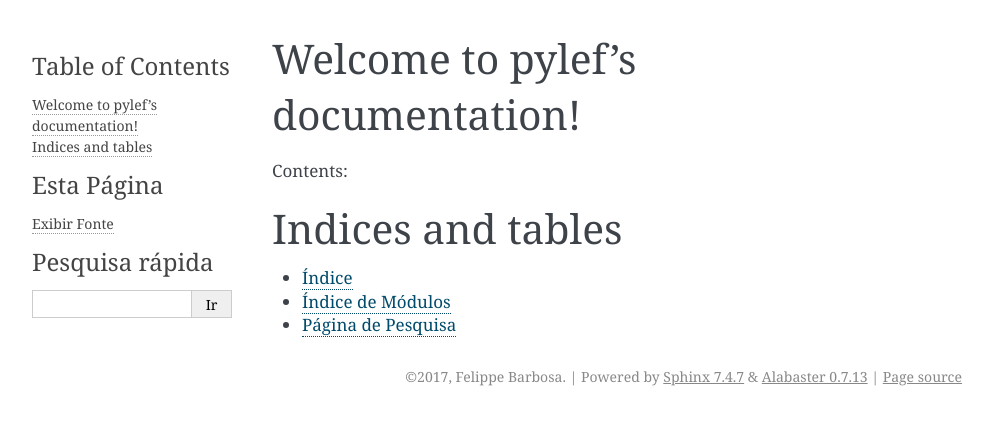
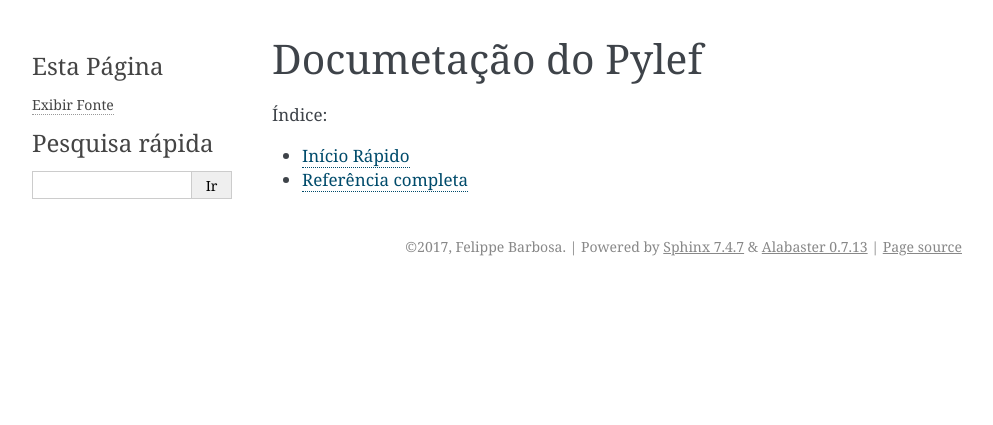
Before and after one commit to gwiederhecker/pylef, a Sphinx documentation site: the page built from docs/index.rst, in a window 1280 px wide. Shown: the top 425 px of the page, without its empty margins (148-1141 px from the left). Built offline with Sphinx 7.4.7, drawn with Linux system fonts in a browser that asks for light colours.

Commit message:
add basic docs structure

```diff
--- a/docs/conf.py
+++ b/docs/conf.py
@@ -17,9 +17,9 @@
 # add these directories to sys.path here. If the directory is relative to the
 # documentation root, use os.path.abspath to make it absolute, like shown here.
 #
-# import os
-# import sys
-# sys.path.insert(0, os.path.abspath('.'))
+import os
+import sys
+sys.path.insert(0, os.path.abspath('..'))
 
 # -- General configuration ------------------------------------------------
 
--- a/docs/index.rst
+++ b/docs/index.rst
@@ -1,21 +1,10 @@
-.. pylef documentation master file, created by
-   sphinx-quickstart on Tue Mar 14 21:55:40 2017.
-   You can adapt this file completely to your liking, but it should at least
-   contain the root `toctree` directive.
+Documetação do Pylef
+====================
 
-Welcome to pylef's documentation!
-=================================
-
-Contents:
+Índice:
 
 .. toctree::
    :maxdepth: 2
 
-
-
-Indices and tables
-==================
-
-* :ref:`genindex`
-* :ref:`modindex`
-* :ref:`search`
+   quickstart
+   reference
--- /dev/null
+++ b/docs/quickstart.rst
@@ -0,0 +1,4 @@
+Início Rápido
+=============
+
+.. automodule:: pylef
--- /dev/null
+++ b/docs/reference.rst
@@ -0,0 +1,6 @@
+Referência completa
+===================
+
+.. autoclass:: pylef.TektronixTBS1062
+
+.. autoclass:: pylef.BK4052
```
